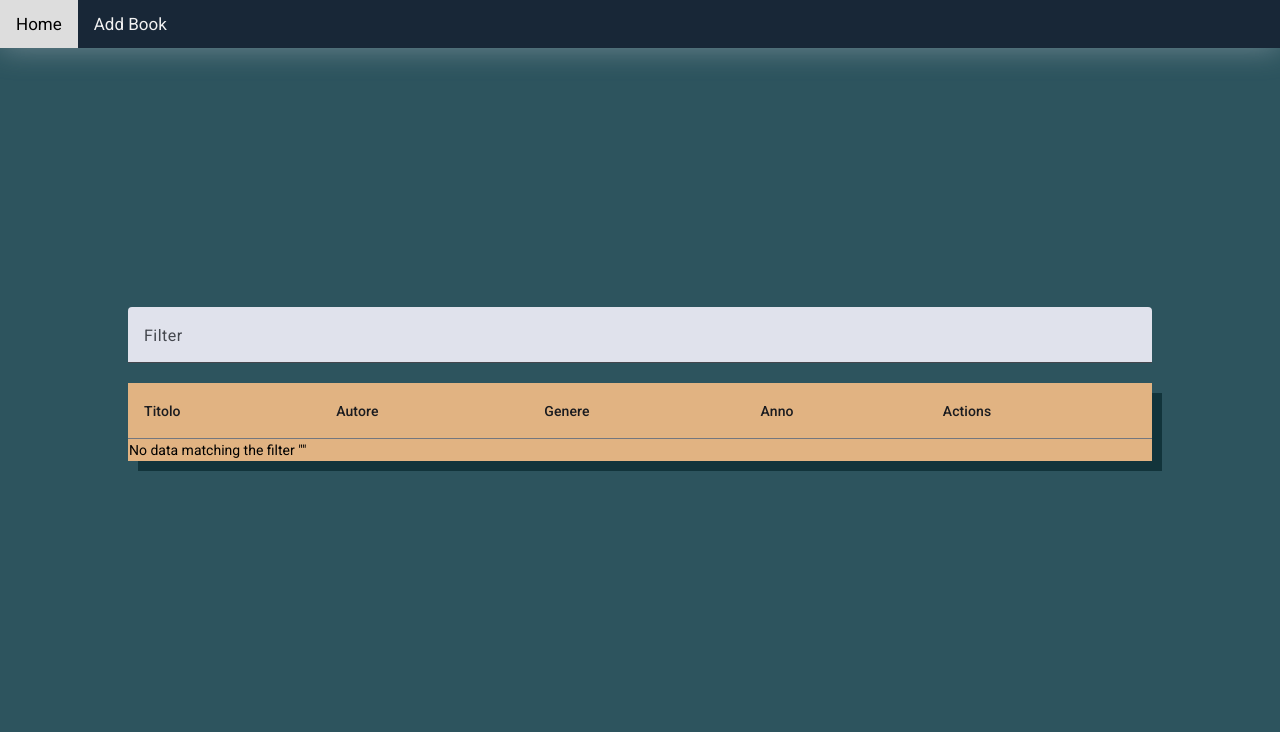
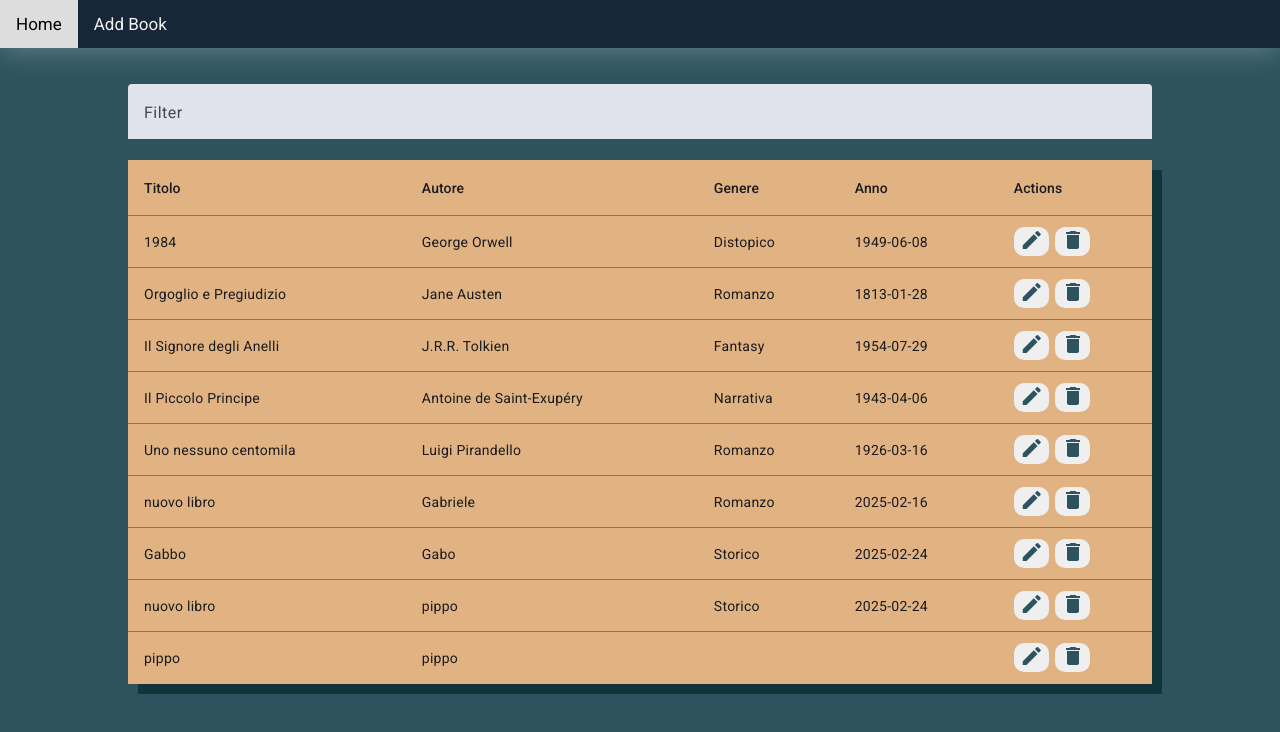
Before and after one commit to Alessio-Renzetti/es_angular_ez, an Angular app: page /Home in a window 1280 px wide. Shown: the top 732 px of the page. Built offline with nearby package versions, Linux system fonts and the light colour scheme; no server answers; data requests are answered from the project's data file.

Commit message:
correzioni - commenti dopo review

```diff
--- a/libri.json
+++ b/libri.json
@@ -1,12 +1,5 @@
 {
   "libri": [
-    {
-      "titolo": "Il Nome della Rosa",
-      "autore": "Umberto Eco",
-      "genere": "Storico",
-      "data_pub": "1980-01-01",
-      "id": "dc23"
-    },
     {
       "titolo": "1984",
       "autore": "George Orwell",
@@ -41,6 +34,46 @@
       "autore": "Luigi Pirandello",
       "genere": "Romanzo",
       "data_pub": "1926-03-16"
+    },
+    {
+      "id": "c96d",
+      "titolo": "nuovo libro",
+      "autore": "Gabriele",
+      "genere": "Romanzo",
+      "data_pub": "2025-02-16"
+    },
+    {
+      "id": "79bc",
+      "titolo": "Gabbo",
+      "autore": "Gabo",
+      "genere": "Storico",
+      "data_pub": "2025-02-24"
+    },
+    {
+      "id": "70ae",
+      "titolo": "nuovo libro",
+      "autore": "pippo",
+      "genere": "Storico",
+      "data_pub": "2025-02-24"
+    },
+    {
+      "id": "e132",
+      "titolo": "pippo",
+      "autore": "pippo",
+      "genere": null,
+      "data_pub": null
     }
+  ],
+  "generi": [
+    "Distopico",
+    "Storico",
+    "Narrativa",
+    "Romanzo",
+    "Fantasy",
+    "Horror",
+    "Giallo",
+    "Science-fiction",
+    "Commedia",
+    "Biografia"
   ]
 }
--- a/package.json
+++ b/package.json
@@ -4,6 +4,7 @@
   "scripts": {
     "ng": "ng",
     "start": "ng serve",
+    "start-db": "json-server -w libri.json",
     "build": "ng build",
     "watch": "ng build --watch --configuration development",
     "test": "ng test",
@@ -24,6 +25,7 @@
     "@angular/router": "^19.1.0",
     "@angular/ssr": "^19.1.4",
     "express": "^4.18.2",
+    "json-server": "^1.0.0-beta.3",
     "rxjs": "~7.8.0",
     "tslib": "^2.3.0",
     "zone.js": "~0.15.0"
--- a/src/app/app.config.ts
+++ b/src/app/app.config.ts
@@ -2,10 +2,20 @@ import { ApplicationConfig, provideZoneChangeDetection } from '@angular/core';
 import { provideRouter } from '@angular/router';
 
 import { routes } from './app.routes';
-import { provideClientHydration, withEventReplay } from '@angular/platform-browser';
+import {
+  provideClientHydration,
+  withEventReplay,
+} from '@angular/platform-browser';
 import { provideAnimationsAsync } from '@angular/platform-browser/animations/async';
 import { provideHttpClient, withFetch } from '@angular/common/http';
 
 export const appConfig: ApplicationConfig = {
-  providers: [provideZoneChangeDetection({ eventCoalescing: true }), provideRouter(routes), provideClientHydration(withEventReplay()), provideAnimationsAsync(), provideHttpClient(withFetch()), provideAnimationsAsync()]
+  providers: [
+    provideZoneChangeDetection({ eventCoalescing: true }),
+    provideRouter(routes),
+    provideClientHydration(withEventReplay()),
+    provideAnimationsAsync(),
+    provideHttpClient(withFetch()),
+    provideAnimationsAsync(),
+  ],
 };
--- a/src/app/app.routes.ts
+++ b/src/app/app.routes.ts
@@ -9,5 +9,5 @@ export const routes: Routes = [
   { path: 'AddBook', component: AddBookComponent },
   { path: 'UpdateBook', component: UpdateBookComponent },
   { path: 'DeleteBook', component: DeleteBookComponent },
-  { path: '**', redirectTo: 'Home' },
+  { path: '**', redirectTo: 'Home' }, // wildcard
 ];
--- a/src/app/components/add-book/add-book.component.ts
+++ b/src/app/components/add-book/add-book.component.ts
@@ -1,13 +1,19 @@
-import { Component,OnInit } from '@angular/core';
-import {MatFormFieldModule} from '@angular/material/form-field';
+import { Component, OnInit } from '@angular/core';
+import { MatFormFieldModule } from '@angular/material/form-field';
 import { MatSelectModule } from '@angular/material/select';
-import {MatInputModule} from '@angular/material/input';
-import {MatIconModule} from '@angular/material/icon';
-import {MatDividerModule} from '@angular/material/divider';
-import {MatButtonModule} from '@angular/material/button';
-import {provideNativeDateAdapter} from '@angular/material/core';
-import { FormControl, FormGroup, FormsModule, NgForm, Validators } from '@angular/forms';
-import {MatDatepickerModule} from '@angular/material/datepicker';
+import { MatInputModule } from '@angular/material/input';
+import { MatIconModule } from '@angular/material/icon';
+import { MatDividerModule } from '@angular/material/divider';
+import { MatButtonModule } from '@angular/material/button';
+import { provideNativeDateAdapter } from '@angular/material/core';
+import {
+  FormControl,
+  FormGroup,
+  FormsModule,
+  NgForm,
+  Validators,
+} from '@angular/forms';
+import { MatDatepickerModule } from '@angular/material/datepicker';
 import { ReactiveFormsModule } from '@angular/forms';
 import { JsonServiceService } from '../../service/json-service.service';
 
@@ -23,34 +29,54 @@ import { JsonServiceService } from '../../service/json-service.service';
     MatButtonModule,
     FormsModule,
     ReactiveFormsModule,
-    MatDatepickerModule
+    MatDatepickerModule,
   ],
   templateUrl: './add-book.component.html',
-  styleUrl: './add-book.component.css'
+  styleUrl: './add-book.component.css',
 })
 export class AddBookComponent implements OnInit {
   addForm!: FormGroup;
-  constructor(private jsonSer : JsonServiceService) {}
+
+  constructor(private jsonSer: JsonServiceService) {}
   ngOnInit(): void {
+    this.createForm();
+  }
+
+  createForm(){
     this.addForm = new FormGroup({
       titolo: new FormControl(null, Validators.required),
       autore: new FormControl(null, Validators.required),
       genere: new FormControl(),
-      data_pub: new FormControl()
-    })
+      data_pub: new FormControl(),
+    });
   }
-  onSubmit(){
-    let formData = {...this.addForm.value };
+
+  onSubmit() {
+    let formData = this.addForm.value ;
 
     if (formData.data_pub) {
-      formData.data_pub = new Date(formData.data_pub).toISOString().split("T")[0];
+      formData.data_pub = new Date(formData.data_pub)
+        .toISOString()
+        .split('T')[0];
     }
 
-    this.jsonSer.postLibro(
-      formData
-    ).subscribe(res => {
-      console.log(res)
-    })
-    this.addForm.reset()
+    this.jsonSer.postLibro(formData).subscribe((res) => {
+      console.log(res);
+      this.addForm.reset();
+      this.addForm.updateValueAndValidity();
+    });
+    //TODO: osservazione
   }
 }
+
+export interface Frutto {
+  name: string,
+  sapore: string,
+}
+
+export interface SpecialFrutto {
+  name: string;
+  sapore: string,
+  semi: boolean,
+  peso: number
+}
--- a/src/app/components/home-page/home-page.component.html
+++ b/src/app/components/home-page/home-page.component.html
@@ -6,7 +6,6 @@
     </mat-form-field>
 
     <table mat-table [dataSource]="libro" class="mat-elevation-z8">
-
       <ng-container matColumnDef="Titolo">
         <th mat-header-cell *matHeaderCellDef>Titolo</th>
         <td mat-cell *matCellDef="let element">{{ element.titolo }}</td>
@@ -28,7 +27,7 @@
       </ng-container>
 
       <ng-container matColumnDef="Actions">
-        <th mat-header-cell *matHeaderCellDef> Actions </th>
+        <th mat-header-cell *matHeaderCellDef>Actions</th>
         <td mat-cell *matCellDef="let element">
           <button mat-raised-button (click)="openEditModal(element)">
             <mat-icon>edit</mat-icon>
--- a/src/app/components/home-page/home-page.component.ts
+++ b/src/app/components/home-page/home-page.component.ts
@@ -17,7 +17,14 @@ import { DeleteBookComponent } from '../delete-book/delete-book.component';
 })
 export class HomePageComponent implements OnInit {
   libro = new MatTableDataSource<Libro>([]);
-  displayedColumns: string[] = ['Titolo', 'Autore', 'Genere', 'Anno','Actions'];
+
+  displayedColumns: string[] = [
+    'Titolo',
+    'Autore',
+    'Genere',
+    'Anno',
+    'Actions',
+  ];
   input: any;
   constructor(private jsonServ: JsonServiceService, public dialog: MatDialog) {}
   // GET LIBRO
@@ -26,11 +33,13 @@ export class HomePageComponent implements OnInit {
       this.libro.data = data;
     });
   }
+
   // FILTER
   applyFilter(event: Event) {
     const filterValue = (event.target as HTMLInputElement).value;
     this.libro.filter = filterValue.trim().toLowerCase();
   }
+
   // EDIT
   openEditModal(spec: Libro): void {
     const dialogRef = this.dialog.open(UpdateBookComponent, {
@@ -59,18 +68,19 @@ export class HomePageComponent implements OnInit {
       }
     });
   }
+
   // DELETE
   deleteBook(bookId: string): void {
     const dialogRef = this.dialog.open(DeleteBookComponent, {
       width: '300px',
-      data: { bookId }
+      data: { bookId },
     });
 
-    dialogRef.afterClosed().subscribe(result => {
+    dialogRef.afterClosed().subscribe((result) => {
       if (result) {
         // Se l'utente conferma, elimina il libro
         this.jsonServ.deleteLibro(bookId).subscribe(() => {
-          const index = this.libro.data.findIndex(book => book.id === bookId);
+          const index = this.libro.data.findIndex((book) => book.id === bookId);
           if (index !== -1) {
             this.libro.data.splice(index, 1); // Rimuovi il libro dalla lista
             this.libro._updateChangeSubscription(); // Rinfresca la tabella
@@ -79,5 +89,4 @@ export class HomePageComponent implements OnInit {
       }
     });
   }
-
 }
--- a/src/app/components/update-book/update-book.component.html
+++ b/src/app/components/update-book/update-book.component.html
@@ -1,11 +1,11 @@
 <style>
-    mat-dialog-content{
-        display: flex;
-        flex-direction: column;
-        justify-content: center;
-        align-items: center;
-        background-color:  #e1b382;
-    }
+  mat-dialog-content {
+    display: flex;
+    flex-direction: column;
+    justify-content: center;
+    align-items: center;
+    background-color: #e1b382;
+  }
 </style>
 <h1 mat-dialog-title>Edit Book</h1>
 <div mat-dialog-content>
@@ -21,16 +21,7 @@
     <mat-form-field>
       <mat-label>Genere</mat-label>
       <mat-select name="genere" formControlName="genere">
-        <mat-option value="Distopico">Distopico</mat-option>
-        <mat-option value="Storico">Storico</mat-option>
-        <mat-option value="Narrativa">Narrativa</mat-option>
-        <mat-option value="Romanzo">Romanzo</mat-option>
-        <mat-option value="Fantasy">Fantasy</mat-option>
-        <mat-option value="Horror">Horror</mat-option>
-        <mat-option value="Giallo">Giallo</mat-option>
-        <mat-option value="Science-fiction">Science-fiction</mat-option>
-        <mat-option value="Commedia">Commedia</mat-option>
-        <mat-option value="Biografia">Biografia</mat-option>
+        <mat-option [value]="g" *ngFor="let g of genere">{{ g }}</mat-option>
       </mat-select>
     </mat-form-field>
     <mat-form-field>
--- a/src/app/components/update-book/update-book.component.ts
+++ b/src/app/components/update-book/update-book.component.ts
@@ -16,12 +16,14 @@ import {
 } from '@angular/forms';
 import { MatDatepickerModule } from '@angular/material/datepicker';
 import { ReactiveFormsModule } from '@angular/forms';
-import { Libro } from '../../service/json-service.service';
+import { JsonServiceService, Libro } from '../../service/json-service.service';
+import { CommonModule } from '@angular/common';
 
 @Component({
   selector: 'app-update-book',
   providers: [provideNativeDateAdapter()],
   imports: [
+    CommonModule,
     MatFormFieldModule,
     MatSelectModule,
     MatInputModule,
@@ -37,13 +39,18 @@ import { Libro } from '../../service/json-service.service';
 })
 export class UpdateBookComponent implements OnInit {
   editForm!: FormGroup;
-
+  genere: string[] = [];
   constructor(
     public dialogRef: MatDialogRef<UpdateBookComponent>,
-    @Inject(MAT_DIALOG_DATA) public data: Libro
+    @Inject(MAT_DIALOG_DATA) public data: Libro,
+    private jsonService: JsonServiceService
   ) {}
 
   ngOnInit(): void {
+    this.jsonService.getGeneri().subscribe((res) => {
+      this.genere = res;
+    });
+
     this.editForm = new FormGroup({
       titolo: new FormControl(this.data.titolo, Validators.required),
       autore: new FormControl(this.data.autore, Validators.required),
@@ -55,6 +62,7 @@ export class UpdateBookComponent implements OnInit {
       ),
     });
   }
+
   onNoClick(): void {
     this.dialogRef.close();
   }
@@ -69,7 +77,6 @@ export class UpdateBookComponent implements OnInit {
           .split('T')[0];
       }
 
-
       this.data = { ...this.data, ...formData };
 
       this.dialogRef.close(this.data);
--- a/src/app/service/json-service.service.ts
+++ b/src/app/service/json-service.service.ts
@@ -3,31 +3,36 @@ import { HttpClient } from '@angular/common/http';
 import { Observable } from 'rxjs';
 
 @Injectable({
-  providedIn: 'root'
+  providedIn: 'root',
 })
 export class JsonServiceService {
+  libroApI = 'http://localhost:3000/libri';
+  generiApI = 'http://localhost:3000/generi';
 
-  libroApI="http://localhost:3000/libri"
+  constructor(private http: HttpClient) {}
 
-  constructor(private http: HttpClient) { }
+  getGeneri(): Observable<string[]> {
+    return this.http.get<string[]>(`${this.generiApI}`);
+  }
+  getLibri(): Observable<Libro[]> {
+    return this.http.get<Libro[]>(`${this.libroApI}`);
+  }
 
-  getLibri(): Observable<Libro[]>{
-    return this.http.get<Libro[]>(`${this.libroApI}`)
+  postLibro(body: Libro): Observable<Libro> {
+    return this.http.post<Libro>(`${this.libroApI}`, body);
   }
-  postLibro(body :{}): Observable<Libro>{
-    return this.http.post<Libro>(`${this.libroApI}`,body)
+  putLibro(body: Libro): Observable<Libro> {
+    return this.http.put<Libro>(`${this.libroApI}/${body.id}`, body);
   }
-  putLibro(body : Libro): Observable<Libro>{
-    return this.http.put<Libro>(`${this.libroApI}/${body.id}`,body)
-  }
-  deleteLibro(idLibro :string): Observable<Libro>{
-    return this.http.delete<Libro>(`${this.libroApI}/${idLibro}`)
+  deleteLibro(idLibro: string): Observable<Libro> {
+    return this.http.delete<Libro>(`${this.libroApI}/${idLibro}`);
   }
 }
-export interface Libro{
-  titolo: string,
-  autore: string,
-  genere: string,
-  data_pub: string,
-  id: string
+
+export interface Libro {
+  titolo: string;
+  autore: string;
+  genere: string;
+  data_pub: string;
+  id: string;
 }
```
Also changed, not shown: src/app/components/nav-bar/nav-bar.component.html (+6 -2 lines), 1 other file (tests, documents, lock files or other folders).
